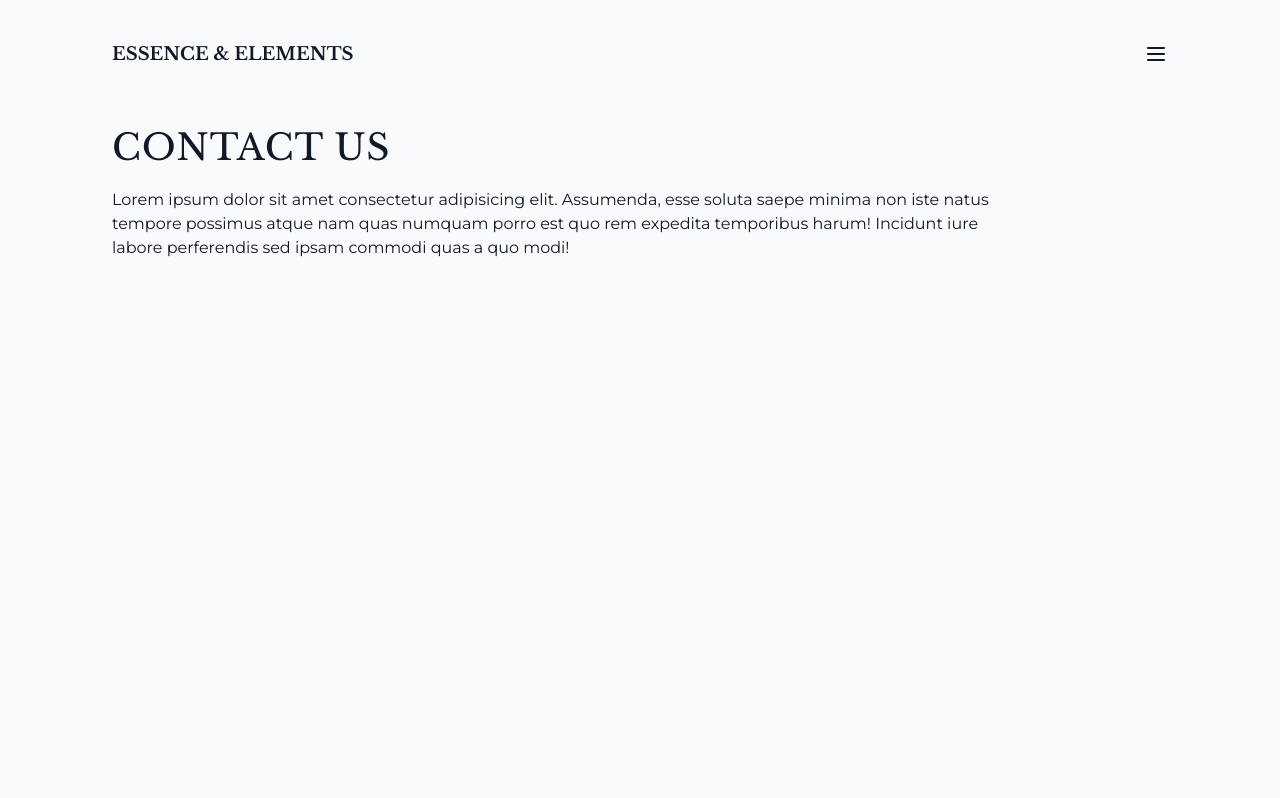
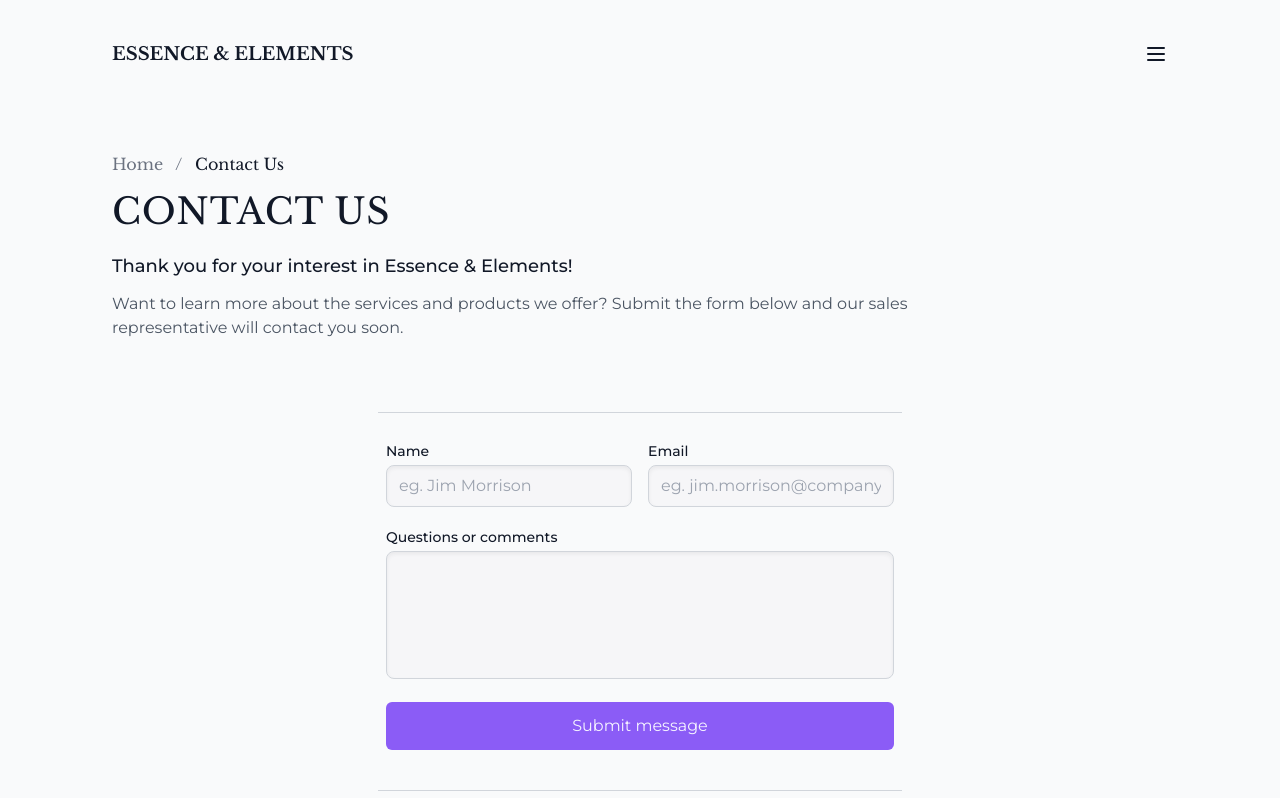
Before and after one commit to vitamins999/essence-and-elements, a Next.js app: page /contact in a window 1280 px wide. Shown: the top 798 px of the page. Built offline with nearby package versions, Linux system fonts and the light colour scheme.

Commit message:
feat: added contact us page/ui: various aesthetic changes to other pages

```diff
--- a/pages/about.js
+++ b/pages/about.js
@@ -1,3 +1,5 @@
+import Link from 'next/link';
+
 import Layout from '../components/Layout';
 import ReaderCard from '../components/ReaderCard';
 import { readers } from '../data/readers';
@@ -6,10 +8,24 @@ const AboutPage = () => {
   return (
     <Layout title='About Us'>
       <section className='relative px-28 py-32 z-10 min-h-screen w-full'>
+        <div className='mx-auto pt-6 pb-4 font-heading'>
+          <h2 className='inline-block text-gray-500'>
+            <Link href='/'>
+              <a className='hover:text-purple-500 transition duration-200 ease-in-out'>
+                Home
+              </a>
+            </Link>
+          </h2>
+          <span className='text-gray-500 px-2'> / </span>
+          <h2 className='inline-block'>About Us</h2>
+        </div>
         <h2 className='text-4xl tracking-wide font-heading uppercase'>
           About Us
         </h2>
-        <p className='mt-5 max-w-4xl'>
+        <h3 className='mt-5 text-gray-900 text-lg font-medium'>
+          Who we are and our mission to help people.
+        </h3>
+        <p className='mt-3 max-w-4xl text-gray-600'>
           Lorem ipsum dolor, sit amet consectetur adipisicing elit. Accusamus,
           incidunt ipsam corporis fugiat adipisci molestias nostrum. Laboriosam
           in odio distinctio nemo ipsa laudantium illo? Aliquam ab nulla
--- a/pages/contact.js
+++ b/pages/contact.js
@@ -1,18 +1,103 @@
+import Link from 'next/link';
+
 import Layout from '../components/Layout';
 
 const ContactPage = () => {
   return (
     <Layout title='Contact Us'>
-      <section className='relative px-28 py-32 z-10 min-h-screen w-full'>
+      <section className='relative px-28 pt-32 pb-20 z-10 min-h-screen w-full'>
+        <div className='mx-auto pt-6 pb-4 font-heading'>
+          <h2 className='inline-block text-gray-500'>
+            <Link href='/'>
+              <a className='hover:text-purple-500 transition duration-200 ease-in-out'>
+                Home
+              </a>
+            </Link>
+          </h2>
+          <span className='text-gray-500 px-2'> / </span>
+          <h2 className='inline-block'>Contact Us</h2>
+        </div>
         <h2 className='text-4xl tracking-wide font-heading uppercase'>
           Contact Us
         </h2>
-        <p className='mt-5 max-w-4xl'>
-          Lorem ipsum dolor sit amet consectetur adipisicing elit. Assumenda,
-          esse soluta saepe minima non iste natus tempore possimus atque nam
-          quas numquam porro est quo rem expedita temporibus harum! Incidunt
-          iure labore perferendis sed ipsam commodi quas a quo modi!
+        <h3 className='mt-5 text-gray-900 text-lg font-medium'>
+          Thank you for your interest in Essence & Elements!
+        </h3>
+        <p className='mt-3 max-w-4xl text-gray-600'>
+          Want to learn more about the services and products we offer? Submit
+          the form below and our sales representative will contact you soon.
         </p>
+
+        <section className='text-gray-600 relative'>
+          <div className='container px-5 pt-12 mx-auto'>
+            <div className='lg:w-1/2 md:w-2/3 mx-auto'>
+              <form className='flex flex-wrap -m-2'>
+                <div className='p-2 w-full mt-8 border-t border-gray-300 text-center'></div>
+                <div className='p-2 w-1/2'>
+                  <div className='relative'>
+                    <label
+                      for='name'
+                      className='leading-7 text-sm text-gray-900 font-medium'
+                    >
+                      Name
+                    </label>
+                    <input
+                      type='text'
+                      id='name'
+                      name='name'
+                      placeholder='eg. Jim Morrison'
+                      required
+                      className='w-full bg-gray-100 bg-opacity-50 rounded-lg border border-gray-300 focus:border-purple-500 focus:bg-white focus:ring-2 focus:ring-indigo-200 text-base outline-none text-gray-700 py-1 px-3 leading-8 transition-colors duration-200 ease-in-out shadow-inner'
+                    />
+                  </div>
+                </div>
+                <div className='p-2 w-1/2'>
+                  <div className='relative'>
+                    <label
+                      for='email'
+                      className='leading-7 text-sm text-gray-900 font-medium'
+                    >
+                      Email
+                    </label>
+                    <input
+                      type='email'
+                      id='email'
+                      name='email'
+                      placeholder='eg. jim.morrison@company.com'
+                      required
+                      className='w-full bg-gray-100 bg-opacity-50 rounded-lg border border-gray-300 focus:border-purple-500 focus:bg-white focus:ring-2 focus:ring-indigo-200 text-base outline-none text-gray-700 py-1 px-3 leading-8 transition-colors duration-200 ease-in-out shadow-inner'
+                    />
+                  </div>
+                </div>
+                <div className='p-2 w-full'>
+                  <div className='relative'>
+                    <label
+                      for='message'
+                      className='leading-7 text-sm text-gray-900 font-medium'
+                    >
+                      Questions or comments
+                    </label>
+                    <textarea
+                      id='message'
+                      name='message'
+                      required
+                      className='w-full bg-gray-100 bg-opacity-50 rounded-lg border border-gray-300 focus:border-purple-500 focus:bg-white focus:ring-2 focus:ring-indigo-200 h-32 text-base outline-none text-gray-700 py-1 px-3 resize-none leading-6 transition-colors duration-200 ease-in-out shadow-inner'
+                    ></textarea>
+                  </div>
+                </div>
+                <div className='p-2 w-full'>
+                  <button
+                    type='submit'
+                    className='flex justify-center w-full text-purple-50 bg-purple-500 border-0 py-3 px-8 focus:outline-none hover:bg-purple-600 transition duration-200 ease-in-out rounded-md text-md'
+                  >
+                    Submit message
+                  </button>
+                </div>
+                <div className='p-2 w-full pt-8 mt-8 border-t border-gray-300 text-center'></div>
+              </form>
+            </div>
+          </div>
+        </section>
       </section>
     </Layout>
   );
--- a/pages/products.js
+++ b/pages/products.js
@@ -22,7 +22,10 @@ const ProductsPage = () => {
         <h2 className='text-4xl tracking-wide font-heading uppercase'>
           Products
         </h2>
-        <p className='mb-10 mt-5 max-w-4xl'>
+        <h3 className='mt-5 text-gray-900 text-lg font-medium'>
+          Our wide range of spiritual and healing merchandise.
+        </h3>
+        <p className='mb-10 mt-3 max-w-4xl text-gray-600'>
           Lorem ipsum dolor, sit amet consectetur adipisicing elit. Tempora sit
           accusantium eveniet, distinctio debitis, adipisci accusamus nihil amet
           temporibus nisi minus sequi praesentium quaerat magni, maiores earum
--- a/pages/products/bracelets.js
+++ b/pages/products/bracelets.js
@@ -30,7 +30,7 @@ const BraceletsPage = () => {
         <h2 className='text-4xl tracking-wide font-heading uppercase'>
           Vitamin D Bracelets
         </h2>
-        <p className='mb-10 mt-5 max-w-4xl'>
+        <p className='mb-10 mt-5 max-w-4xl text-gray-600'>
           U.V wristbands helping you get the Vitamin D you need, without the
           risk of sunburn. These wristbands monitor exposure to U.V rays, the
           white beads turning darker the higher the U.V. index.
--- a/pages/products/necklaces.js
+++ b/pages/products/necklaces.js
@@ -30,7 +30,7 @@ const NecklacesPage = () => {
         <h2 className='text-4xl tracking-wide font-heading uppercase'>
           Crystal Necklaces
         </h2>
-        <p className='mb-10 mt-5 max-w-4xl'>
+        <p className='mb-10 mt-5 max-w-4xl text-gray-600'>
           Polished tumblestone necklaces, with spirtual and healing properties.
         </p>
         <div className='flex flex-wrap justify-between pt-5'>
--- a/pages/services.js
+++ b/pages/services.js
@@ -20,9 +20,13 @@ const ServicesPage = () => {
           <h2 className='inline-block'>Services</h2>
         </div>
         <h2 className='text-4xl tracking-wide font-heading uppercase'>
-          Our Services
+          Services
         </h2>
-        <p className='mb-10 mt-5 max-w-4xl'>
+        <h3 className='mt-5 text-gray-900 text-lg font-medium'>
+          Our wide range of spiritual and healing services, suitable for
+          everyone.
+        </h3>
+        <p className='mb-10 mt-3 max-w-4xl text-gray-600'>
           Lorem ipsum dolor sit amet consectetur adipisicing elit. Suscipit
           error quo molestias quia iste, tenetur ut beatae totam nesciunt
           mollitia consequatur nemo numquam obcaecati dicta consequuntur. Labore
```
